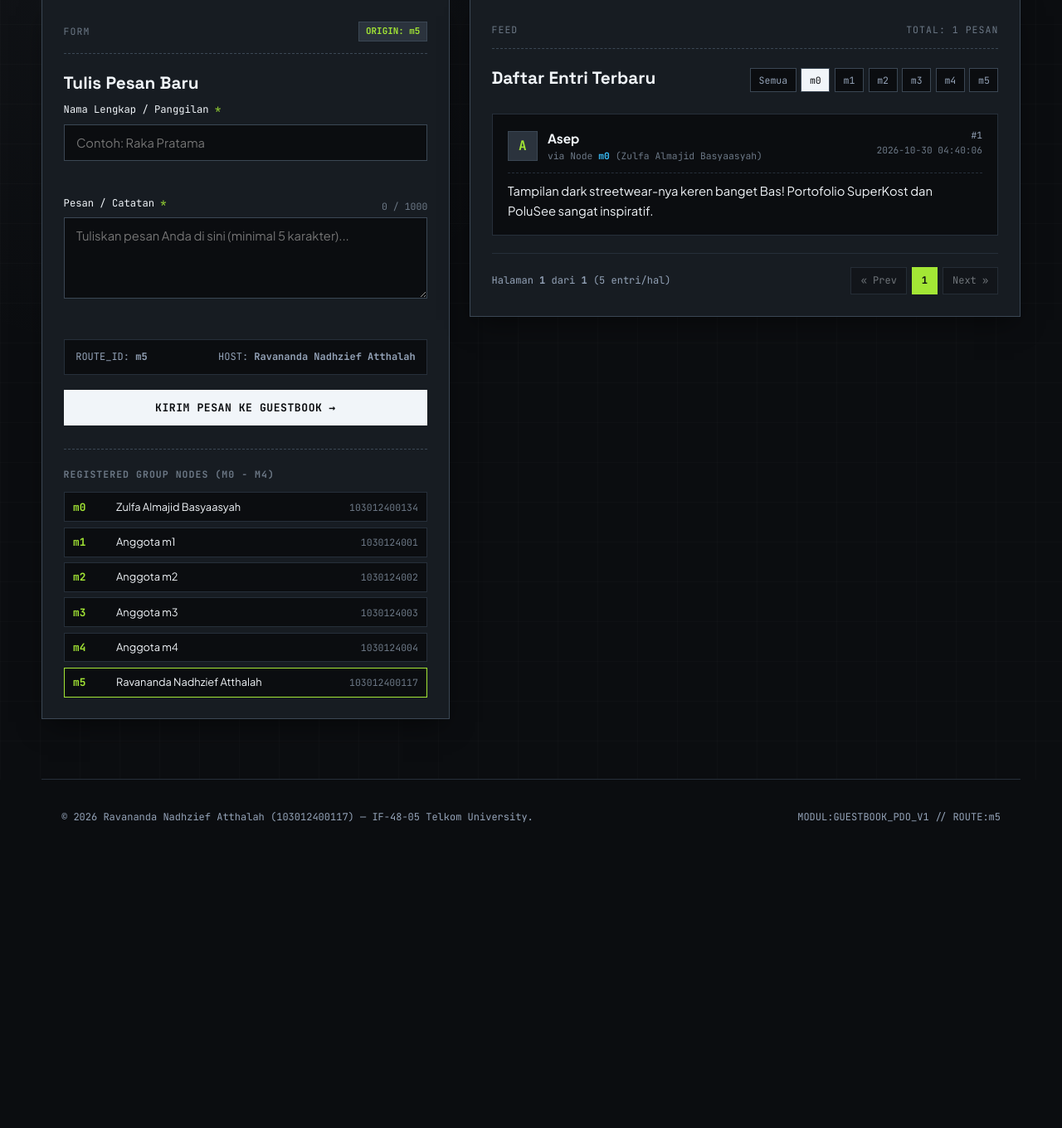
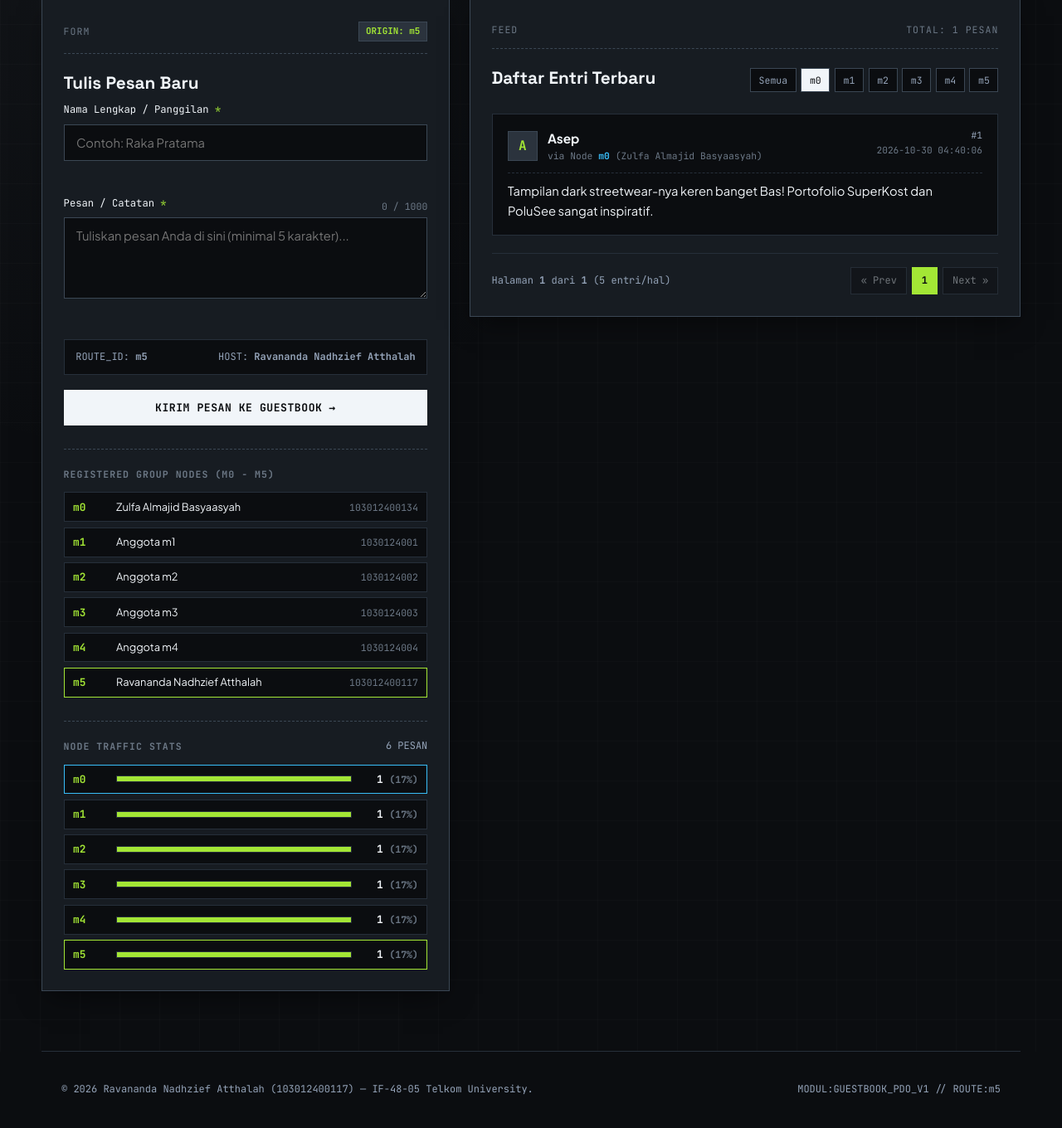
Before and after one commit to Buzzz16/guestbook-1, a PHP site: page /personal/app/index.php?page=1&route=m0 in a window 1280 px wide. Shown: the part 307-1667 px from the top of the page at 83% size. Before the commit the page ends 1299 px from the top, so only its background shows below. Run offline with PHP 8.4, Linux system fonts and the light colour scheme; data comes from the database, SQL or seed files in the repository.

Commit message:
Tambah fitur statistik pesan per node di guestbook
- Panel NODE TRAFFIC STATS: jumlah dan persentase pesan untuk m0-m5
- Bar sebanding jumlah pesan; klik baris untuk memfilter daftar pesan
- Perbaiki label direktori node menjadi m0 - m5

Co-Authored-By: Claude Opus 5.5 <noreply@anthropic.com>

```diff
--- a/app/assets/css/style.css
+++ b/app/assets/css/style.css
@@ -925,6 +925,62 @@ pre,
     color: var(--harbor-muted);
 }
 
+.node-stats {
+    margin-top: 1.75rem;
+    padding-top: 1.25rem;
+    border-top: 1px dashed var(--border-strong);
+}
+
+.stat-list {
+    list-style: none;
+    margin-top: 0.75rem;
+    display: flex;
+    flex-direction: column;
+    gap: 0.4rem;
+}
+
+.stat-item {
+    display: grid;
+    grid-template-columns: 44px 1fr 72px;
+    align-items: center;
+    gap: 0.5rem;
+    padding: 0.4rem 0.65rem;
+    background-color: var(--bg-primary);
+    border: 1px solid var(--border-color);
+    font-size: 0.8rem;
+    color: var(--text-primary);
+    text-decoration: none;
+    transition: border-color 0.2s ease;
+}
+
+.stat-item:hover,
+.stat-item.is-filtered {
+    border-color: var(--accent-cyan);
+}
+
+.stat-item.is-active-node {
+    border-color: var(--accent-lime);
+}
+
+.stat-track {
+    height: 8px;
+    background-color: var(--bg-elevated);
+    border: 1px solid var(--border-color);
+}
+
+.stat-bar {
+    display: block;
+    height: 100%;
+    background-color: var(--accent-lime);
+    transition: width 0.4s ease;
+}
+
+.stat-count {
+    font-family: var(--font-mono);
+    font-weight: 700;
+    text-align: right;
+}
+
 .feed-header-row {
     display: flex;
     align-items: center;
--- a/app/index.php
+++ b/app/index.php
@@ -134,10 +134,22 @@ try {
     $anggotaStmt->execute();
     $daftarAnggota = $anggotaStmt->fetchAll();
 
+    // Statistik jumlah pesan per node (seluruh data, tidak terpengaruh filter)
+    $statStmt = $pdo->prepare('
+        SELECT a.route_id, a.nama, COUNT(g.id) AS jumlah
+        FROM anggota a
+        LEFT JOIN guestbook g ON g.route_id = a.route_id
+        GROUP BY a.route_id, a.nama
+        ORDER BY a.route_id ASC
+    ');
+    $statStmt->execute();
+    $statNode = $statStmt->fetchAll();
+
 } catch (Throwable $e) {
     $dbError       = $e->getMessage();
     $entries       = [];
     $daftarAnggota = [];
+    $statNode      = [];
     $totalEntries  = 0;
     $totalPages    = 1;
     $filterRoute   = '';
@@ -276,7 +288,7 @@ function build_page_url(int $targetPage, bool $isEmbed, string $filterRoute): st
 
                 <?php if (!empty($daftarAnggota)): ?>
                     <div class="node-directory">
-                        <h3 class="mono-label">REGISTERED GROUP NODES (m0 - m4)</h3>
+                        <h3 class="mono-label">REGISTERED GROUP NODES (m0 - m5)</h3>
                         <ul class="node-list">
                             <?php foreach ($daftarAnggota as $agt): ?>
                                 <?php
@@ -289,6 +301,38 @@ function build_page_url(int $targetPage, bool $isEmbed, string $filterRoute): st
                                     <span class="node-code"><?= $rId ?></span>
                                     <span class="node-name"><?= $rNama ?></span>
                                     <span class="node-nim"><?= $rNim ?></span>
+                                </li>
+                            <?php endforeach; ?>
+                        </ul>
+                    </div>
+                <?php endif; ?>
+
+                <?php if (!empty($statNode)): ?>
+                    <?php
+                    $statTotal = array_sum(array_column($statNode, 'jumlah'));
+                    $statMax   = max(1, ...array_map('intval', array_column($statNode, 'jumlah')));
+                    ?>
+                    <div class="node-stats">
+                        <div class="label-row">
+                            <h3 class="mono-label">NODE TRAFFIC STATS</h3>
+                            <span class="mono-small"><?= $statTotal ?> PESAN</span>
+                        </div>
+                        <ul class="stat-list">
+                            <?php foreach ($statNode as $st): ?>
+                                <?php
+                                $sRoute  = (string) $st['route_id'];
+                                $sJumlah = (int) $st['jumlah'];
+                                $sPersen = $statTotal > 0 ? round($sJumlah / $statTotal * 100) : 0;
+                                $sLebar  = round($sJumlah / $statMax * 100);
+                                ?>
+                                <li>
+                                    <a class="stat-item <?= $sRoute === MEMBER_ROUTE ? 'is-active-node' : '' ?> <?= $sRoute === $filterRoute ? 'is-filtered' : '' ?>"
+                                       href="<?= htmlspecialchars(build_page_url(1, $isEmbed, $sRoute), ENT_QUOTES, 'UTF-8') ?>"
+                                       title="Lihat pesan dari <?= htmlspecialchars((string) $st['nama'], ENT_QUOTES, 'UTF-8') ?>">
+                                        <span class="node-code"><?= htmlspecialchars($sRoute, ENT_QUOTES, 'UTF-8') ?></span>
+                                        <span class="stat-track" aria-hidden="true"><span class="stat-bar" style="width: <?= $sLebar ?>%"></span></span>
+                                        <span class="stat-count"><?= $sJumlah ?> <span class="node-nim">(<?= $sPersen ?>%)</span></span>
+                                    </a>
                                 </li>
                             <?php endforeach; ?>
                         </ul>
```
